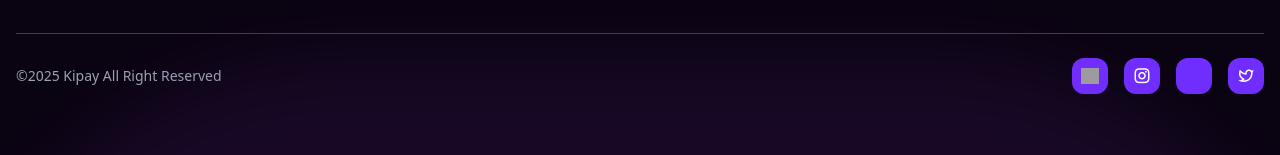
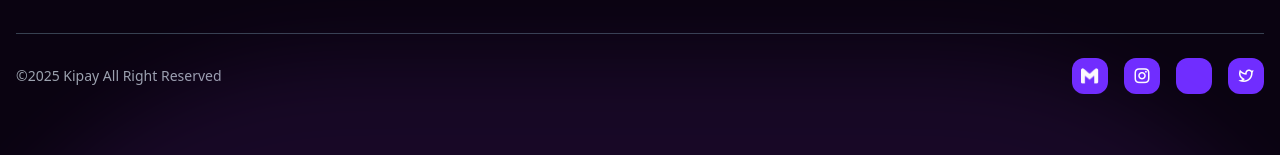
Before and after one commit to MUHAMMAD-HASNAIN-ALI-SHAH/Kipay-Freelancing, a React (Vite) app: page / in a window 1280 px wide. Shown: the part 5421-5576 px from the top of the page. Built offline with nearby package versions, Linux system fonts and the light colour scheme; grey boxes are pictures that could not be loaded; some icons are missing.

Commit message:
All image pro solved

```diff
--- a/index.html
+++ b/index.html
@@ -2,7 +2,7 @@
 <html lang="en">
   <head>
     <meta charset="UTF-8" />
-    <link rel="icon" type="image/svg+xml" href="./logo.jpg" />
+    <link rel="icon" type="image/svg+xml" href="./Home-Page/logo.jpg" />
     <meta name="viewport" content="width=device-width, initial-scale=1.0" />
     <title>Kipay</title>
     <link
--- a/src/components/Home/Footer.tsx
+++ b/src/components/Home/Footer.tsx
@@ -33,7 +33,7 @@
 
           <div className="flex gap-4">
             {[
-              { src: "./mail.png", alt: "Mail" },
+              { src: "./Home-Page/mail.png", alt: "Mail" },
               { icon: "ri-instagram-line" },
               { icon: "ri-telegram-2-line" },
               { icon: "ri-twitter-line" },
```
